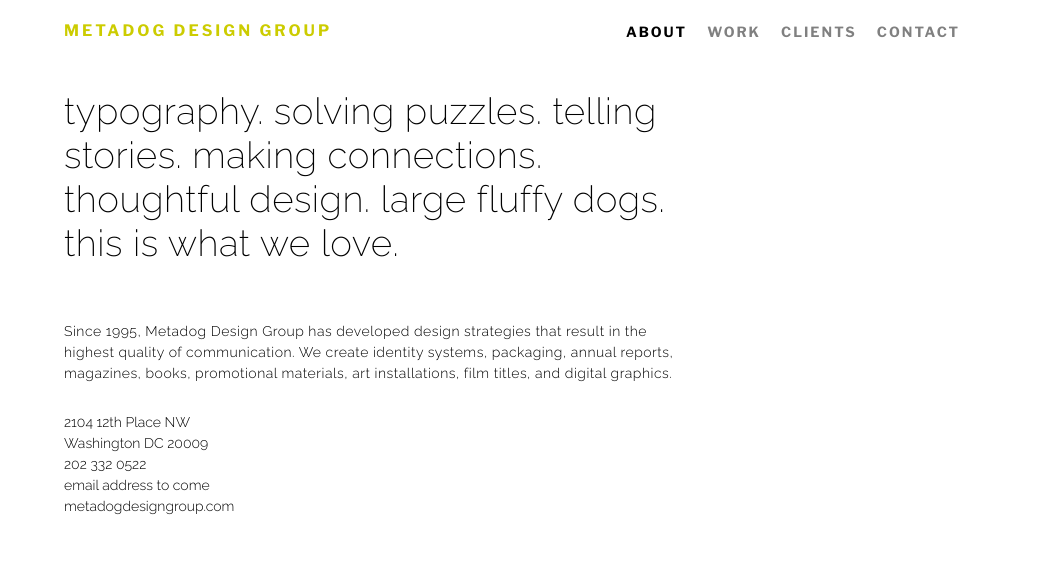
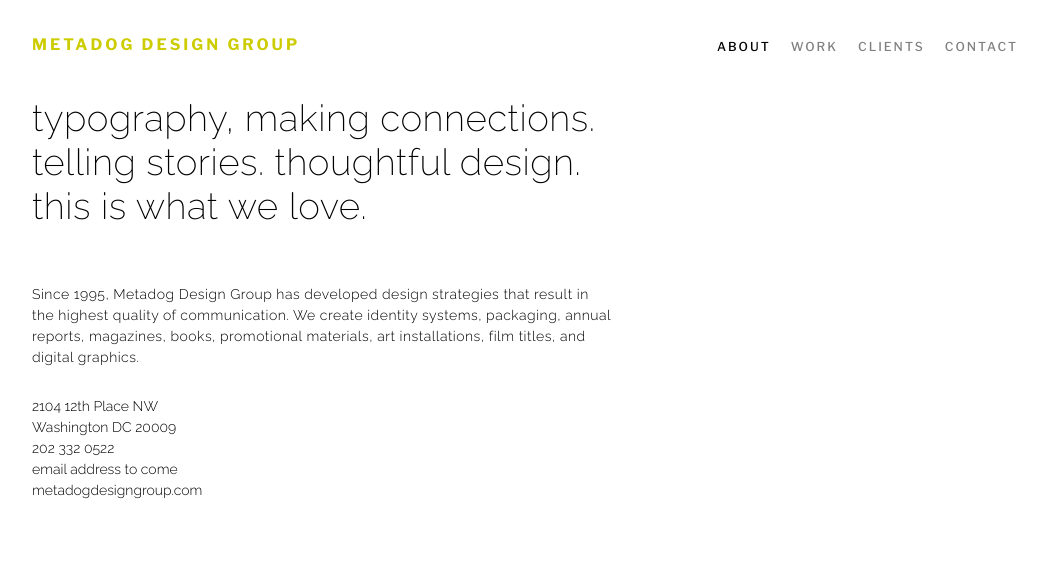
Before and after one commit to stephendlei/metadog, a website: page dist/about.html in a window 1280 px wide. Shown: the whole page, without its empty margins (110-1157 px from the left). Drawn offline with nearby package versions, Linux system fonts and the light colour scheme.

Commit message:
master: making edits from Mar 2, 2020

```diff
--- a/src/scss/_footer.scss
+++ b/src/scss/_footer.scss
@@ -1,5 +1,5 @@
 footer {
     position: fixed;
-    bottom: 1.5em;
+    bottom: 2em;
     width: 100%;
 }
--- a/src/scss/_grid.scss
+++ b/src/scss/_grid.scss
@@ -11,6 +11,10 @@
     flex-grow: 1;
     flex-basis: 0;
     max-width: 100%;
+}
+
+.flex {
+    display: flex;
 }
 
 .small-12 { flex-basis: 100%; max-width: 100%;}
@@ -67,3 +71,11 @@
 .align-items-end {
     align-items: flex-end;
 }
+
+.justify-start {
+    justify-content: flex-start;
+}
+
+.justify-end {
+    justify-content: flex-end;
+}
--- a/src/scss/_header.scss
+++ b/src/scss/_header.scss
@@ -1,5 +1,5 @@
 header {
-    padding: 1.5em 1em;
+    padding: 2.5em 1em 1em;
 
     .logo {
         font-family: $font-interface;
@@ -15,23 +15,9 @@
         }
     }
 
-    nav {
-        margin: 0;
+    .navigation {
         @include mq(large) {
-          margin-right: 0;
-        }
-
-        ul {
-            justify-content: flex-start;
-            @include mq(large) {
-                justify-content: flex-end;
-            }
-            li {
-                color: $alt-text-color;
-                &:first-child {
-                    padding-left: 0;
-                }
-            }
+            justify-content: flex-end;
         }
     }
 }
--- a/src/scss/_nav.scss
+++ b/src/scss/_nav.scss
@@ -1,11 +1,28 @@
 nav {
     font-family: $font-interface;
     font-weight: 500;
-    font-size: 1em;
+    font-size: 0.75em;
     max-width: 440px;
     margin: 0 auto;
     text-transform: uppercase;
+    @include mq(medium) {
+        font-size: 0.875em;
+    }
+    @at-root header & {
+        margin: 8px 0 0;
+        @include mq(large) {
+        margin: 0;
+        }
 
+        ul {
+            li {
+                color: $alt-text-color;
+                &:first-child {
+                    padding-left: 0;
+                }
+            }
+        }
+    }
     ul {
         display: flex;
         flex-wrap: nowrap;
@@ -14,17 +31,20 @@
         li {
             letter-spacing: 2px;
             color: $home-nav-text-color;
-            padding: 0 10px;
+            padding: 0 8px;
+            @include mq(medium) {
+                padding: 0 10px;
+            }
 
             #{$a-tags} {
-              color: inherit;
-              text-decoration: none;
+                color: inherit;
+                text-decoration: none;
             }
 
             #{$a-tags-hover},
             a.active {
-              color: #000000;
-              text-decoration: none;
+                color: #000000;
+                text-decoration: none;
             }
         }
     }
--- a/src/scss/_variables.scss
+++ b/src/scss/_variables.scss
@@ -25,7 +25,10 @@
 $screen-md-max:                  720px;
 
 // Large screen
-$screen-lg-max:                  960px;
+$screen-lg-max:                  1024px;
+
+// X Large screen
+$screen-xl-max:                  1440px;
 
 // So media queries don't overlap when required, provide a maximum
 $screen-sm-min:              ($screen-xs-max + 1);
```
Also changed, not shown: README.md, dist/about.html, dist/clients.html, dist/css/style.min.css, dist/index.html.
